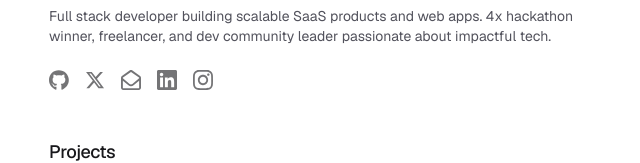
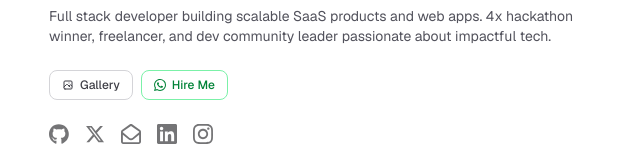
Before and after one commit to Rohit-Dnath/minimalistic-portfolio-2025, a Next.js app: page / in a window 1280 px wide. Shown: the part 276-439 px from the top of the page, without its empty margins (319-959 px from the left). Built offline with nearby package versions, Linux system fonts and the light colour scheme.

Commit message:
Add gallery link and hire me button to Home page

```diff
--- a/src/app/page.tsx
+++ b/src/app/page.tsx
@@ -67,6 +67,28 @@
               4x hackathon winner, freelancer, and dev community leader
               passionate about impactful tech.
             </p>
+          </AnimateIn>          <AnimateIn variant="fadeUp" delay={0.5}>
+            <div className="flex items-center gap-2 mb-6">
+              <Link
+                href="/gallery"
+                className="inline-flex items-center gap-1.5 px-3 py-1.5 border border-zinc-300 dark:border-zinc-700 text-zinc-700 dark:text-zinc-300 text-xs font-medium rounded-md hover:bg-zinc-100 dark:hover:bg-zinc-800 transition-colors duration-200"
+              >
+                <svg className="w-3 h-3" fill="none" stroke="currentColor" viewBox="0 0 24 24">
+                  <path strokeLinecap="round" strokeLinejoin="round" strokeWidth={2} d="M4 16l4.586-4.586a2 2 0 012.828 0L16 16m-2-2l1.586-1.586a2 2 0 012.828 0L20 14m-6-6h.01M6 20h12a2 2 0 002-2V6a2 2 0 00-2-2H6a2 2 0 00-2 2v12a2 2 0 002 2z" />
+                </svg>
+                Gallery
+              </Link>              <a
+                href="https://wa.me/919395225856?text=Hey%20Rohit%2C%20I%27d%20love%20to%20hire%20you%21"
+                target="_blank"
+                rel="noopener noreferrer"
+                className="inline-flex items-center gap-1.5 px-3 py-1.5 border border-green-300 dark:border-green-700 text-green-700 dark:text-green-400 text-xs font-medium rounded-md hover:bg-green-50 dark:hover:bg-green-900/20 transition-colors duration-200"
+              >
+                <svg className="w-3 h-3" fill="currentColor" viewBox="0 0 24 24">
+                  <path d="M17.472 14.382c-.297-.149-1.758-.867-2.03-.967-.273-.099-.471-.148-.67.15-.197.297-.767.966-.94 1.164-.173.199-.347.223-.644.075-.297-.15-1.255-.463-2.39-1.475-.883-.788-1.48-1.761-1.653-2.059-.173-.297-.018-.458.13-.606.134-.133.298-.347.446-.52.149-.174.198-.298.298-.497.099-.198.05-.371-.025-.52-.075-.149-.669-1.612-.916-2.207-.242-.579-.487-.5-.669-.51-.173-.008-.371-.01-.57-.01-.198 0-.52.074-.792.372-.272.297-1.04 1.016-1.04 2.479 0 1.462 1.065 2.875 1.213 3.074.149.198 2.096 3.2 5.077 4.487.709.306 1.262.489 1.694.625.712.227 1.36.195 1.871.118.571-.085 1.758-.719 2.006-1.413.248-.694.248-1.289.173-1.413-.074-.124-.272-.198-.57-.347m-5.421 7.403h-.004a9.87 9.87 0 01-5.031-1.378l-.361-.214-3.741.982.998-3.648-.235-.374a9.86 9.86 0 01-1.51-5.26c.001-5.45 4.436-9.884 9.888-9.884 2.64 0 5.122 1.03 6.988 2.898a9.825 9.825 0 012.893 6.994c-.003 5.45-4.437 9.884-9.885 9.884m8.413-18.297A11.815 11.815 0 0012.05 0C5.495 0 .16 5.335.157 11.892c0 2.096.547 4.142 1.588 5.945L.057 24l6.305-1.654a11.882 11.882 0 005.683 1.448h.005c6.554 0 11.89-5.335 11.893-11.893A11.821 11.821 0 0020.885 3.488"/>
+                </svg>
+                Hire Me
+              </a>
+            </div>
           </AnimateIn>
 
           <AnimateIn variant="fadeUp" delay={0.6}>
```
